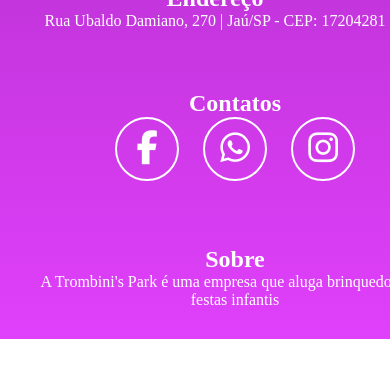
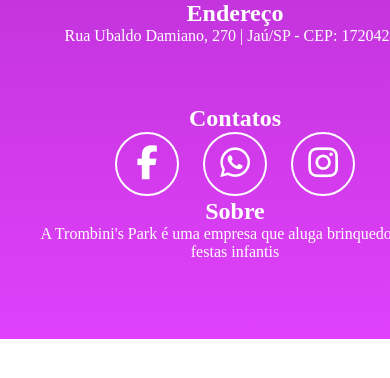
Before and after one commit to davitrombini/trombinis_park, a PHP site: page /footer.php in a window 390 px wide; the page is wider, and only the part inside the window is pictured. Shown: the top 378 px of that part. Run offline with PHP 8.4, Linux system fonts and the light colour scheme; some libraries are stand-ins or nearby versions.

Commit message:
update footer.css
dei uma arrumada no responsivo do footer

```diff
--- a/src/css/footer.css
+++ b/src/css/footer.css
@@ -64,14 +64,22 @@ p{
 }
 
 @media only screen and (max-width: 700px){
+    footer{
+        padding: 40px;
+    }
+
     .element{
         display: block;
         text-align: center;
         width: 100%;
-        padding: 20px;
+        padding-bottom: 20px;
+    }
+
+    .contatos{
+        padding-bottom: 20px;
     }
 }
-
+/*
 @media only screen and (max-width: 1200px){
     .element.endereco {
         bottom: 22px;
@@ -104,3 +112,4 @@ p{
         bottom: 25px;
     }
 }
+*/
```
